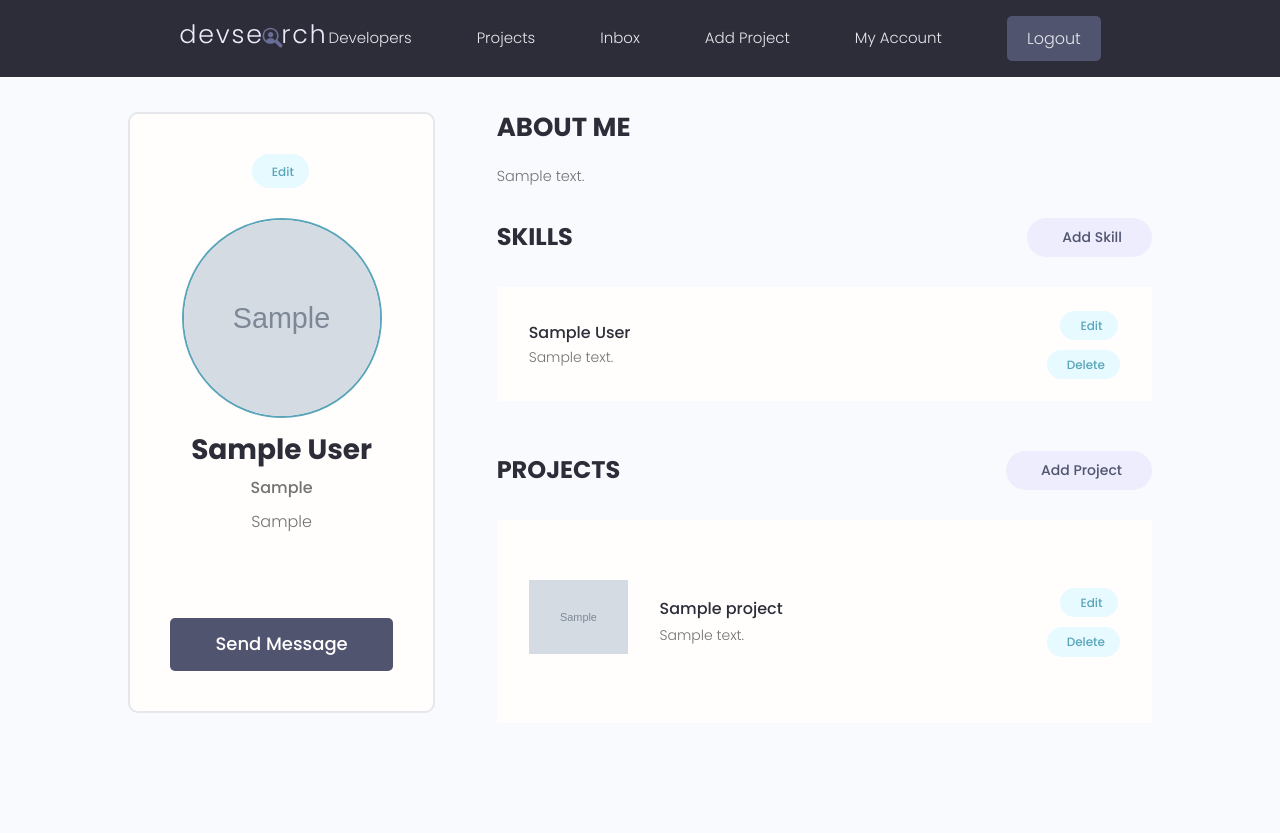
After one commit to duongtrongchi/Dev-Freelance, a Django app: page /account/ in a window 1280 px wide. The commit adds this page. Run offline with Django 4.2, Linux system fonts and the light colour scheme; a user stored in the database is signed in; tables that the repository leaves empty hold one stand-in row (values such as "Sample post"); grey boxes marked "Sample" are stand-in pictures; some libraries are stand-ins or nearby versions.

Commit message:
add update skills and user profile

```diff
--- a/templates/navbar.html
+++ b/templates/navbar.html
@@ -18,7 +18,7 @@
           <li class="header__menuItem"><a href="">Inbox</a></li>
           {% if request.user.is_authenticated %}
           <li class="header__menuItem"><a href="{% url 'create_project' %}">Add Project</a></li>
-          <li class="header__menuItem"><a href="">My Account</a></li>
+          <li class="header__menuItem"><a href="{% url 'user-account' %}">My Account</a></li>
           <li class="header__menuItem"><a href="{% url 'logout-page' %}" class="btn btn--sub">Logout</a></li>
           {% else %}
           <li class="header__menuItem"><a href="{% url 'login-page' %}" class="btn btn--sub">Login/Sign Up</a></li>
--- a/users/models.py
+++ b/users/models.py
@@ -17,7 +17,7 @@ class Profile(models.Model):
     short_intro = models.CharField(max_length=2048, null=True, blank=True)
     username = models.CharField(max_length=255, null=True, blank=True)
     headline = models.CharField(max_length=2048, null=True, blank=True)
-    bio = models.CharField(max_length=2048, null=True, blank=True)
+    bio = models.TextField(max_length=2048, null=True, blank=True)
     location = models.CharField(max_length=2048, null=True, blank=True)
     profile_image = models.ImageField(null=True, blank=True, default='default.jpeg')
     social_github = models.CharField(max_length=2048, null=True, blank=True)
@@ -40,7 +40,7 @@ class Skill(models.Model):
     created = models.DateTimeField(auto_now_add=True)
     owner = models.ForeignKey(Profile, null=True, blank=True, on_delete=models.CASCADE)
     name = models.CharField(max_length=50, null=True, blank=True)
-    description = models.CharField(max_length=1024, null=True, blank=True)
+    description = models.TextField(max_length=1024, null=True, blank=True)
 
     def __str__(self) -> str:
         return self.name
@@ -51,7 +51,9 @@ def createProfile(sender, instance, created, **kwargs):
         user = instance
         profile = Profile.objects.create(
             user=user,
-            name=user.first_name
+            username=user.username,
+            email=user.email,
+            name=user.first_name,
         )
 
 
--- /dev/null
+++ b/users/templates/users/account.html
@@ -0,0 +1,104 @@
+{% extends 'main.html' %}
+
+{% block content %}
+
+
+  <!-- Main Section -->
+  <main class="settingsPage profile my-md">
+    <div class="container">
+      <div class="layout">
+        <div class="column column--1of3">
+          <div class="card text-center">
+            <div class="card__body dev">
+              <!-- <a class="tag tag--pill tag--main settings__btn" href="{ url 'edit-account' }"><i class="im im-edit"></i> Edit</a> -->
+              <a class="tag tag--pill tag--main settings__btn" href="{% url 'edit-account' %}"><i class="im im-edit"></i> Edit</a>
+              <img class="avatar avatar--xl dev__avatar" src="{{ profile.profile_image.url }}" />
+              <h2 class="dev__name">{{profile.name}}</h2>
+              <p class="dev__title">{{profile.short_intro}}</p>
+              <p class="dev__location">{{profile.location}}</p>
+              <ul class="dev__social">
+                <li>
+                  <a title="Github" href="#" target="_blank"><i class="im im-github"></i></a>
+                </li>
+                <li>
+                  <a title="Stackoverflow" href="#" target="_blank"><i class="im im-stackoverflow"></i></a>
+                </li>
+                <li>
+                  <a title="Twitter" href="#" target="_blank"><i class="im im-twitter"></i></a>
+                </li>
+                <li>
+                  <a title="LinkedIn" href="#" target="_blank"><i class="im im-linkedin"></i></a>
+                </li>
+                <li>
+                  <a title="Personal Website" href="#" target="_blank"><i class="im im-globe"></i></a>
+                </li>
+              </ul>
+              <a href="#" class="btn btn--sub btn--lg">Send Message </a>
+            </div>
+          </div>
+        </div>
+        <div class="column column--2of3">
+          <div class="devInfo">
+            <h3 class="devInfo__title">About Me</h3>
+            <p class="devInfo__about">
+              {{profile.bio}}
+            </p>
+          </div>
+          <div class="settings">
+            <h3 class="settings__title">Skills</h3>
+            <a class="tag tag--pill tag--sub settings__btn tag--lg" href="#"><i class="im im-plus"></i> Add Skill</a>
+          </div>
+
+          <table class="settings__table">
+
+
+            {% for skill in skills %}
+
+            <tr>
+              <td class="settings__tableInfo">
+                <h4>{{skill.name}}</h4>
+                <p>
+                  {{skill.description}}
+                </p>
+              </td>
+              <td class="settings__tableActions">
+                <a class="tag tag--pill tag--main settings__btn" href="{% url 'update-skills' skill.id %}"><i class="im im-edit"></i> Edit</a>
+                <a class="tag tag--pill tag--main settings__btn" href="#"><i class="im im-x-mark-circle-o"></i>
+                  Delete</a>
+              </td>
+            </tr>
+
+            {% endfor %}
+
+          </table>
+
+          <div class="settings">
+            <h3 class="settings__title">Projects</h3>
+            <a class="tag tag--pill tag--sub settings__btn tag--lg" href="#"><i class="im im-plus"></i> Add Project</a>
+          </div>
+
+          <table class="settings__table">
+            {% for project in projects %}
+            <tr>
+              <td class="settings__thumbnail">
+                <a href="{% url 'single_project' project.id %}"><img src="{{project.feature_image.url}}" alt="Project Thumbnail" /></a>
+              </td>
+              <td class="settings__tableInfo">
+                <a href="{% url 'single_project' project.id %}">{{project.title}}</a>
+                <p>{{project.description|slice:"250"}}</p>
+              </td>
+              <td class="settings__tableActions">
+                <a class="tag tag--pill tag--main settings__btn" href="#"><i class="im im-edit"></i> Edit</a>
+                <a class="tag tag--pill tag--main settings__btn" href="#"><i class="im im-x-mark-circle-o"></i>
+                  Delete</a>
+              </td>
+            </tr>
+            {% endfor %}
+
+          </table>
+        </div>
+      </div>
+    </div>
+  </main>
+
+{% endblock content %}
--- a/users/urls.py
+++ b/users/urls.py
@@ -4,7 +4,10 @@ from .views import (
     profiles,
     login_user,
     logout_user,
-    register_user
+    register_user,
+    user_account,
+    editAccount,
+    updateSkill
 )
 
 
@@ -13,6 +16,11 @@ urlpatterns = [
     path('logout/', logout_user, name="logout-page"),
     path('register/', register_user, name="register-page"),
 
+    path('account/', user_account, name="user-account"),
+    path('edit-account', editAccount, name="edit-account"),
+
+    path('update-skills/<str:pk>', updateSkill, name="update-skills"),
+
     path('profile/<str:pk>', user_profile, name='user-profile'),
     path('', profiles, name='profiles'),
 ]
--- a/users/views.py
+++ b/users/views.py
@@ -3,7 +3,7 @@ from django.contrib.auth import login, logout, authenticate
 from django.contrib import messages
 from django.contrib.auth.models import User
 from django.contrib.auth.forms import UserCreationForm
-from .forms import CustomUserCreationForm
+from .forms import CustomUserCreationForm, ProfileForm, SkillForm
 from .models import Profile
 
 
@@ -55,7 +55,6 @@ def register_user(request):
             login(request, user)
             return redirect('profiles')
     else:
-        # pass
         messages.error(request, 'Tạo tài khoản thất bại!')
 
     return render(request, 'users/login_register.html', context=context)
@@ -74,3 +73,48 @@ def user_profile(request, pk):
 
     context = {'profile': profile, 'topSkills': topSkills, 'otherSkills':otherSkills}
     return render(request, 'users/user-profile.html', context=context)
+
+
+def user_account(request):
+
+    profile = request.user.profile
+
+    skills = profile.skill_set.all()
+    projects = profile.project_set.all()
+
+
+    context = {'profile': profile, 'skills':skills, 'projects':projects}
+    return render(request, 'users/account.html', context=context)
+
+
+
+def editAccount(request):
+    profile = request.user.profile
+    form = ProfileForm(instance=profile)
+
+    if request.method == "POST":
+        form = ProfileForm(request.POST, request.FILES, instance=profile)
+        if form.is_valid():
+            form.save()
+
+            return redirect('user-account')
+
+    context = {"form": form}
+    return render(request, 'users/profile_form.html', context=context)
+
+
+def updateSkill(request, pk):
+    profile = request.user.profile
+    skills = profile.skill_set.get(id=pk)
+    form = SkillForm(instance=skills)
+
+
+    if request.method == "POST":
+        form = SkillForm(request.POST, instance=skills)
+        if form.is_valid():
+            form.save()
+
+            return redirect("user-account")
+
+    context = {"form": form}
+    return render(request, "users/skills_form.html", context=context)
```
Also changed, not shown: users/forms.py (+26 -1 lines), users/templates/users/profile_form.html (added, +28 -0 lines), users/templates/users/skills_form.html (added, +28 -0 lines), static/images/praveen.jpg (added), users/migrations/0004_alter_profile_bio.py (added).
